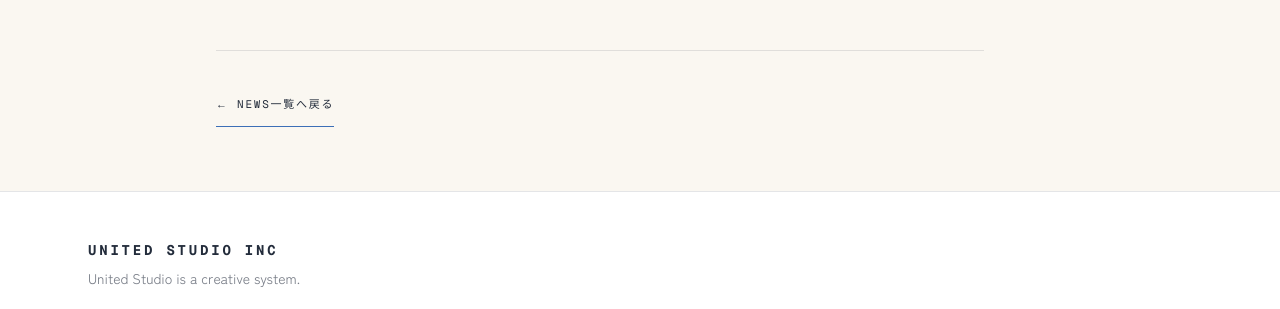
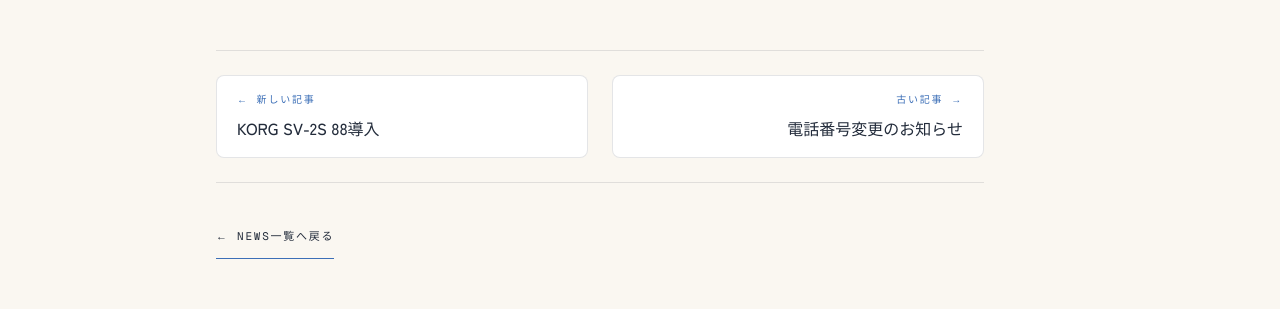
Before and after one commit to tetsufujiki/usi-core, a Next.js app: page /news/akg-c414eb in a window 1280 px wide. Shown: the part 2303-2612 px from the top of the page. Built offline with nearby package versions, Linux system fonts and the light colour scheme.

Commit message:
refactor: add news detail navigation

```diff
--- a/app/news/[slug]/page.tsx
+++ b/app/news/[slug]/page.tsx
@@ -50,6 +50,11 @@ export default async function NewsDetailPage({ params }: NewsDetailPageProps) {
 
   if (!item) notFound()
 
+  const news = await getNewsList()
+  const currentIndex = news.findIndex((newsItem) => newsItem.id === item.id)
+  const newerItem = currentIndex > 0 ? news[currentIndex - 1] : undefined
+  const olderItem = currentIndex >= 0 ? news[currentIndex + 1] : undefined
+
   return (
     <div>
       <NewsDetailHero
@@ -71,7 +76,40 @@ export default async function NewsDetailPage({ params }: NewsDetailPageProps) {
               {item.body.map((paragraph) => <p key={paragraph}>{paragraph}</p>)}
             </div>
           )}
-          <footer className="border-t border-border pt-8">
+          {newerItem || olderItem ? (
+            <nav
+              aria-label="前後のNews記事"
+              className="grid gap-3 border-y border-border py-6 md:grid-cols-2 md:gap-6"
+            >
+              {newerItem ? (
+                <Link
+                  href={`/news/${newerItem.slug}`}
+                  className="group flex min-w-0 flex-col items-start gap-2 rounded-lg border border-border bg-surface px-5 py-4 transition-colors hover:border-accent/60 focus-visible:outline focus-visible:outline-2 focus-visible:outline-offset-2 focus-visible:outline-accent"
+                >
+                  <span className="font-mono text-[10px] tracking-[0.18em] text-accent">
+                    ← 新しい記事
+                  </span>
+                  <span className="text-sm font-medium leading-relaxed text-foreground transition-colors group-hover:text-accent md:text-base">
+                    {newerItem.title}
+                  </span>
+                </Link>
+              ) : null}
+              {olderItem ? (
+                <Link
+                  href={`/news/${olderItem.slug}`}
+                  className="group flex min-w-0 flex-col items-end gap-2 rounded-lg border border-border bg-surface px-5 py-4 text-right transition-colors hover:border-accent/60 focus-visible:outline focus-visible:outline-2 focus-visible:outline-offset-2 focus-visible:outline-accent md:col-start-2"
+                >
+                  <span className="font-mono text-[10px] tracking-[0.18em] text-accent">
+                    古い記事 →
+                  </span>
+                  <span className="text-sm font-medium leading-relaxed text-foreground transition-colors group-hover:text-accent md:text-base">
+                    {olderItem.title}
+                  </span>
+                </Link>
+              ) : null}
+            </nav>
+          ) : null}
+          <footer>
             <Link href="/news" className="system-link">← NEWS一覧へ戻る</Link>
           </footer>
         </article>
```
